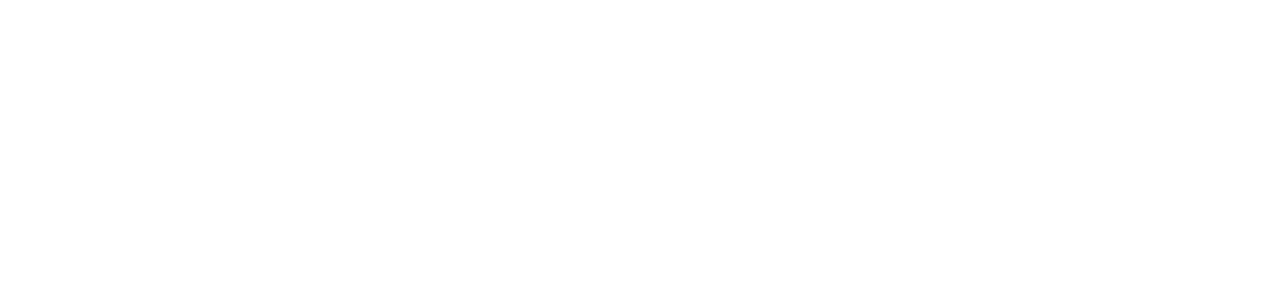
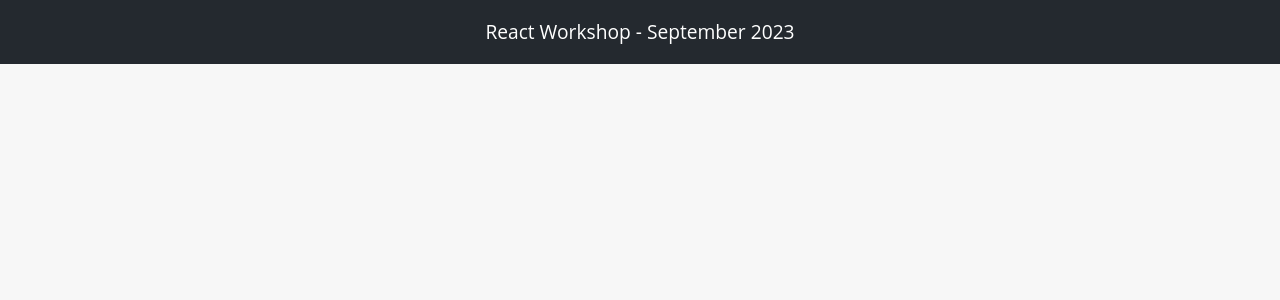
Before and after one commit to zhishopov/su-user-list-workshop, a React (Vite) app in the folder client/: page / in a window 1280 px wide. Shown: the top 300 px of the page. Built offline with nearby package versions, Linux system fonts and the light colour scheme.

Commit message:
Add Header component

```diff
--- a/client/src/App.jsx
+++ b/client/src/App.jsx
@@ -1,3 +1,12 @@
-function App() {}
+import Header from "./components/Header";
+import "./styles.css";
+
+function App() {
+  return (
+    <>
+      <Header></Header>
+    </>
+  );
+}
 
 export default App;
--- /dev/null
+++ b/client/src/components/Header.jsx
@@ -0,0 +1,11 @@
+export default function Header() {
+  return (
+    <>
+      <header class="header">
+        <div class="logo">
+          <span class="course">React Workshop - September 2023</span>
+        </div>
+      </header>
+    </>
+  );
+}
```
Also changed, not shown: 2 other files (tests, documents, lock files or other folders).
